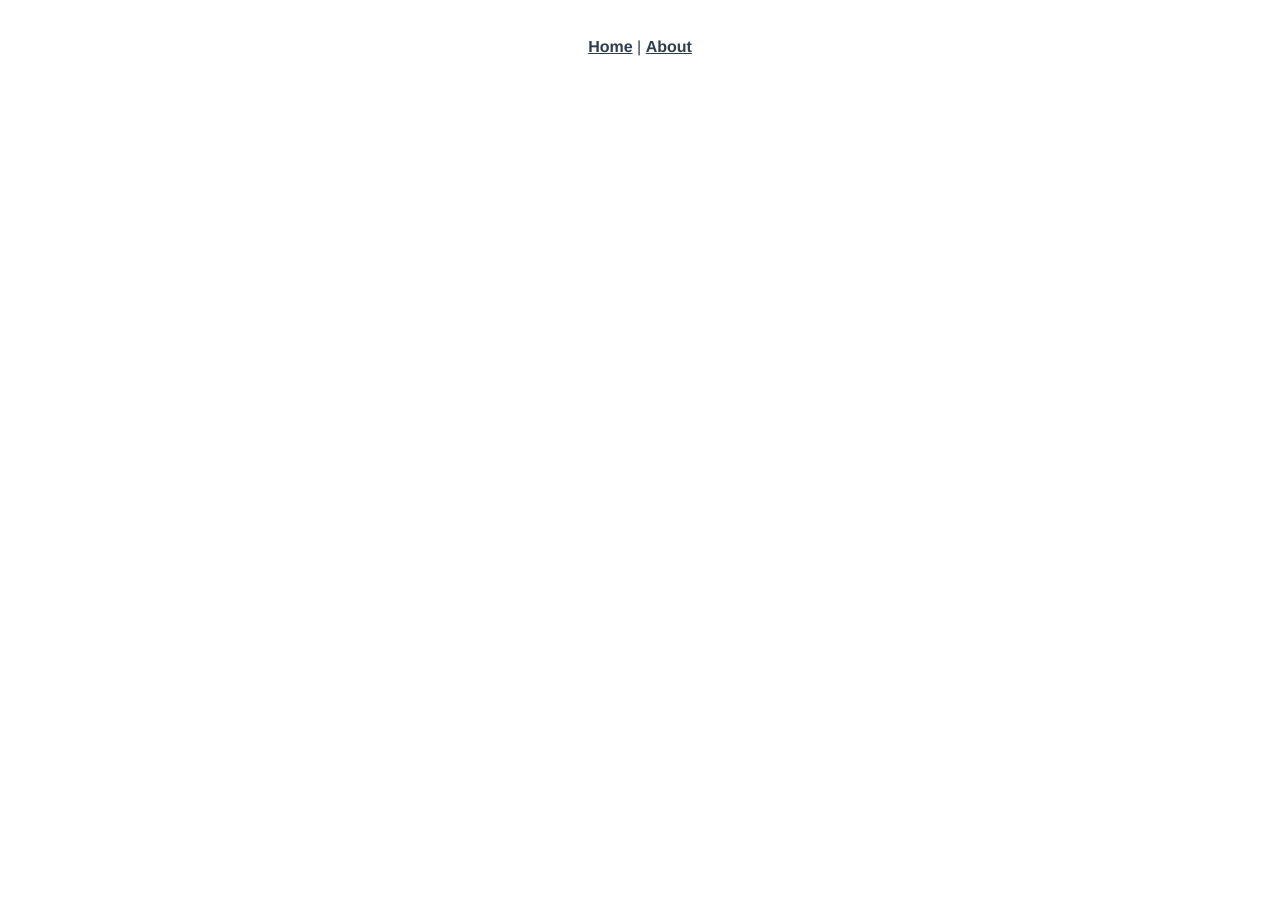
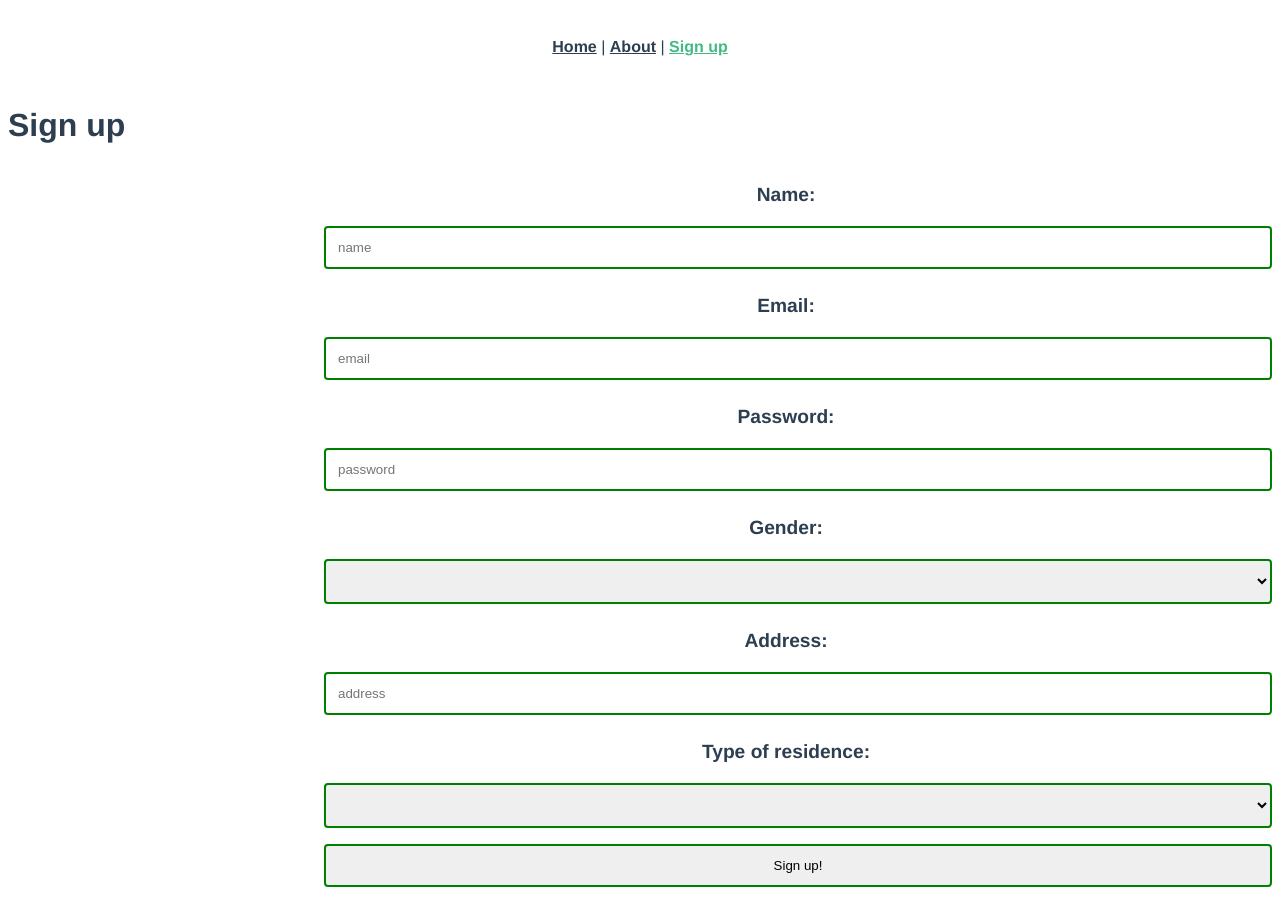
Before and after one commit to iasatan/uniSoftwareDevelopment, a Vue app in the folder frontend/: page /signUp in a window 1280 px wide. Before the commit this address had no page. Before the commit the page ends 800 px from the top, so only its background shows below. Built offline with nearby package versions, Linux system fonts and the light colour scheme.

Commit message:
#16 user registration form frontend
/signUp post method

```diff
--- a/frontend/src/App.vue
+++ b/frontend/src/App.vue
@@ -1,7 +1,8 @@
 <template>
   <div id="nav">
     <router-link to="/">Home</router-link> |
-    <router-link to="/about">About</router-link>
+    <router-link to="/about">About</router-link> |
+    <router-link to="/signUp">Sign up</router-link>
   </div>
   <router-view/>
 </template>
--- a/frontend/src/router/index.js
+++ b/frontend/src/router/index.js
@@ -1,6 +1,7 @@
 import { createRouter, createWebHistory } from 'vue-router'
 import HomePage from '../views/pages/HomePage.vue'
 import AboutPage from '../views/pages/AboutPage.vue'
+import Registration from "../views/pages/Registration";
 
 const routes = [
   {
@@ -12,6 +13,11 @@ const routes = [
     path: '/about',
     name: 'AboutPage',
     component: AboutPage
+  },
+  {
+    path: '/signUp',
+    name: 'Registration',
+    component: Registration
   }
 ]
 
--- /dev/null
+++ b/frontend/src/views/pages/Registration.vue
@@ -0,0 +1,109 @@
+<template>
+  <main>
+    <h1 align="left">Sign up</h1>
+  </main>
+
+  <div id="registrationForm">
+    <form @submit="signUp" method="post">
+      <div>
+        <label for="name">Name: </label>
+        <input name="name" v-model="name" placeholder="name" required="required">
+      </div>
+      <div>
+        <label for="email">Email: </label>
+        <input type="email" name="email" v-model="email" placeholder="email" required="required">
+      </div>
+      <div>
+        <label for="password">Password: </label>
+        <input name="password" v-model="password" placeholder="password" type="password" required="required">
+      </div>
+      <div>
+        <label for="gender">Gender: </label>
+        <select required id="gender" v-model="gender" name="gender" >
+          <option hidden>Pls select</option>
+          <option value="m">Male</option>
+          <option value="f">Female</option>
+          <option value="o">Other</option>
+        </select>
+      </div>
+      <div>
+        <label for="address">Address: </label>
+        <input name="address" v-model="address" placeholder="address">
+      </div>
+      <div>
+        <label for="typeOfResidence">Type of residence: </label>
+        <select required id="typeOfResidence" v-model="typeOfResidence" name="typeOfResidence" >
+          <option disabled selected hidden>Pls select</option>
+          <option value="flat">Flat</option>
+          <option value="detached house">Detached house</option>
+          <option value="cottage">Cottage</option>
+          <option value="mansion">Mansion</option>
+          <option value="dormitory">Dormitory</option>
+        </select>
+      </div>
+      <input type="submit" value="Sign up!">
+    </form>
+  </div>
+
+
+</template>
+
+
+
+<script>
+export default {
+  name: 'Registration',
+  data ()
+  {
+    return {
+      errors: [],
+      name: null,
+      email: null,
+      password: null,
+      gender: null,
+      address: null,
+      typeOfResidence: null
+    }
+  }
+}
+</script>
+
+<style scoped>
+  input, select {
+    width: 75%;
+    padding: 12px;
+    margin: 8px 0;
+    box-sizing: border-box;
+    border-radius: 4px;
+    border: 2px solid green;
+    float: right;
+  }
+
+ option {
+   padding: 12px;
+   margin: 8px 0;
+ }
+
+  label {
+    padding: 12px 12px 12px 0;
+    display: inline-block;
+    float: right;
+    width: 75%;
+    margin-top: 6px;
+    font-weight: bold;
+    font-size: larger;
+  }
+  input:focus {
+    background-color: lightblue;
+  }
+  input[type=submit]:hover {
+    background-color: #45a049;
+  }
+
+
+
+ #registrationForm {
+align-content: center;
+ }
+
+</style>
```
Also changed, not shown: 1 other file (tests, documents, lock files or other folders).
